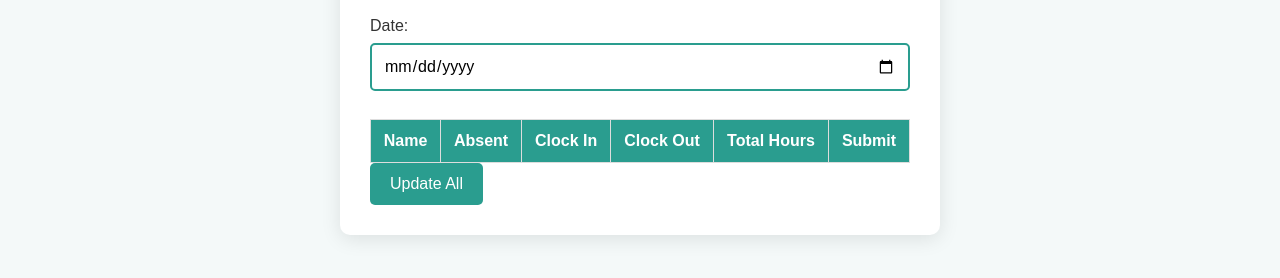
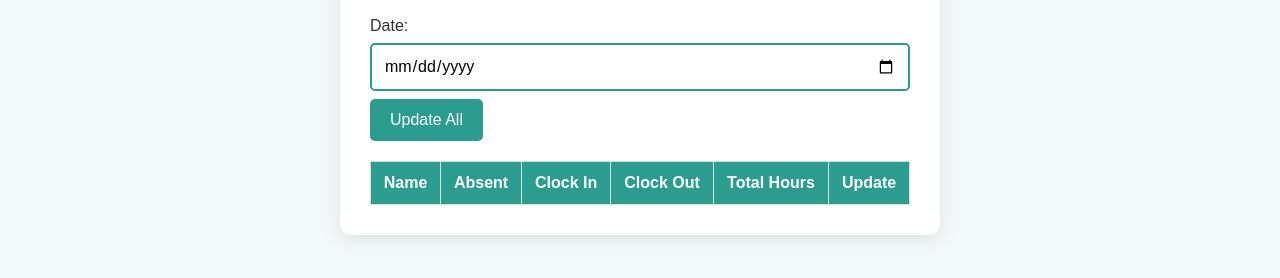
Before and after one commit to ValmarSurgical/ValmarEmployeeClockIn, a plain HTML site: page add-hours.html in a window 1280 px wide. Shown: the part 172-450 px from the top of the page. Drawn offline with Linux system fonts and the light colour scheme.

Commit message:
Update add-hours.html

```diff
--- a/add-hours.html
+++ b/add-hours.html
@@ -19,9 +19,12 @@
     <!-- Add Hours Content -->
     <div class="container">
         <h2>Add Hours</h2>
-        <form id="add-hours-form">
+
         <label for="date">Date:</label>
         <input type="date" id="date" name="date" value="" required>
+
+        <!-- Button to update all rows -->
+        <button type="button" onclick="updateAllRows()">Update All</button>
 
         <!-- Employee Attendance Table -->
         <table id="attendance-table">
@@ -32,16 +35,13 @@
                     <th>Clock In</th>
                     <th>Clock Out</th>
                     <th>Total Hours</th>
-                        <th>Submit</th>
+                    <th>Update</th>
                 </tr>
             </thead>
             <tbody>
                 <!-- Rows will be dynamically added by JavaScript -->
             </tbody>
         </table>
-
-            <button type="button" onclick="updateAllRows()">Update All</button>
-        </form>
     </div>
 
     <script type="module" src="app.js"></script>
```
Lines whose indentation alone changed are shown as unchanged.
